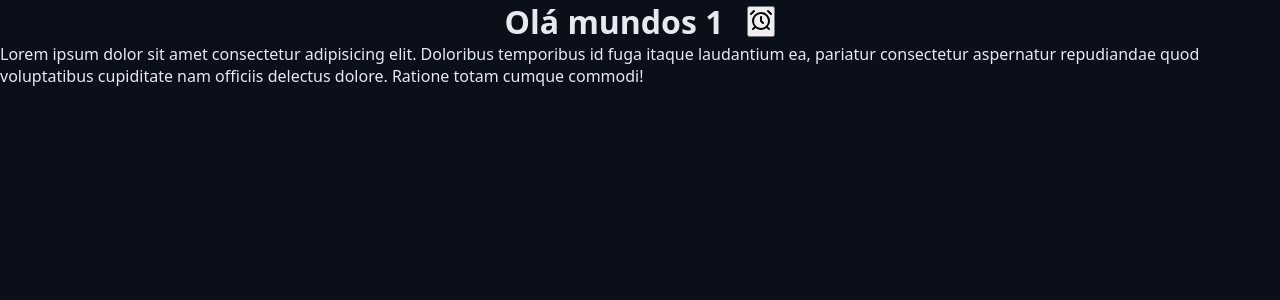
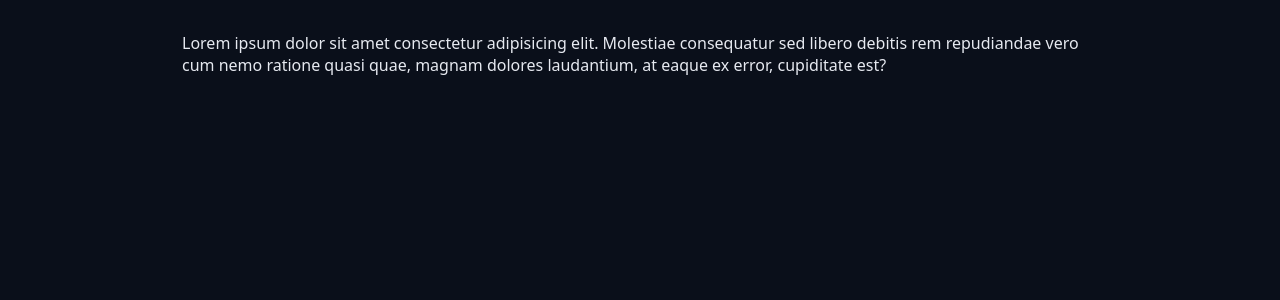
Before and after one commit to ivan-teotonio/pomodoro, a React (Vite) app: page / in a window 1280 px wide. Shown: the top 300 px of the page. Built offline with nearby package versions, Linux system fonts and the light colour scheme.

Commit message:
Foi criado o css do container

```diff
--- a/src/App.tsx
+++ b/src/App.tsx
@@ -1,6 +1,6 @@
 
-import { Heading } from './components/Heading';
-import { AlarmClock } from 'lucide-react';
+// import { Heading } from './components/Heading';
+// import { AlarmClock } from 'lucide-react';
 
 import './styles/theme.css';
 import './styles/global.css';
@@ -8,19 +8,17 @@ import './styles/global.css';
 export function App() {
     return (
         <>
-           <Heading>
-            Olá mundos 1
-            <button>
-                <AlarmClock />
-            </button>
-
-           </Heading>
-            <p>
-            Lorem ipsum dolor sit amet consectetur adipisicing elit.
-            Doloribus temporibus id fuga itaque laudantium ea, pariatur
-            consectetur aspernatur repudiandae quod voluptatibus cupiditate
-            nam officiis delectus dolore. Ratione totam cumque commodi!
-            </p>
+          <div className="container">
+            <div className="content">
+                <section>
+                    Lorem ipsum dolor sit amet consectetur adipisicing
+                    elit. Molestiae consequatur sed libero debitis
+                    rem repudiandae vero cum nemo ratione quasi quae,
+                    magnam dolores laudantium, at eaque ex error,
+                    cupiditate est?
+                </section>
+            </div>
+          </div>
        </>
     )
 }
--- a/src/styles/global.css
+++ b/src/styles/global.css
@@ -16,3 +16,16 @@ body{
     background: var(--gray-900);
     color: var(--text-default);
 }
+
+.container {
+    max-width: 980px;
+    margin: 0 auto;
+}
+
+.container-fluid {
+    max-width: 100%;
+}
+
+.content {
+    margin: 3.2rem;
+}
```
